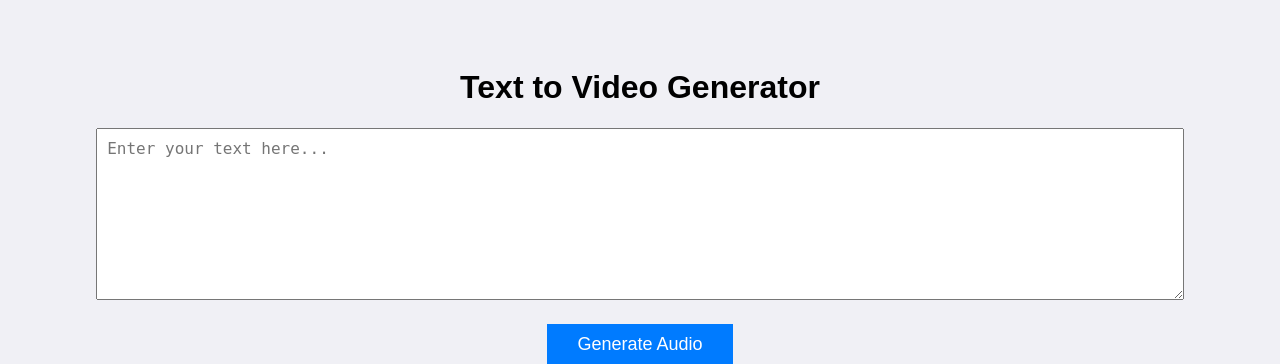
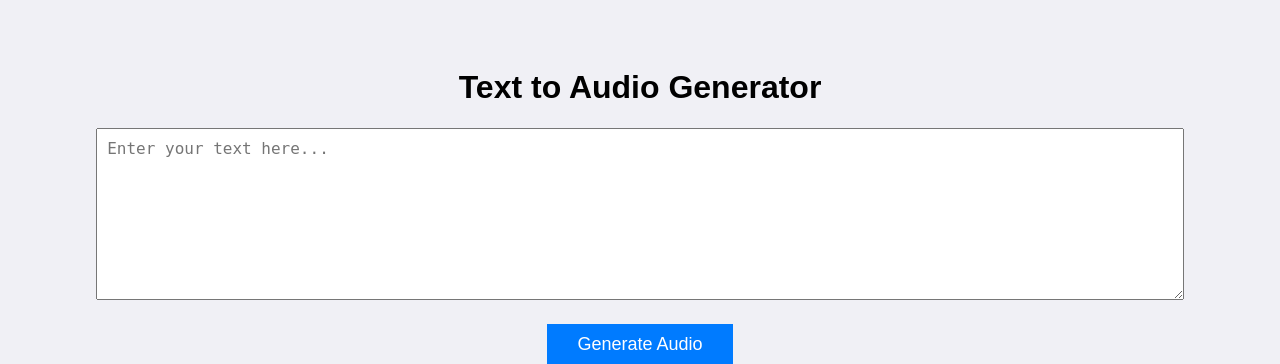
Before and after one commit to Slabire/text-to-video-site, a Flask app: page / in a window 1280 px wide. Shown: the top 364 px of the page. Run offline with Flask 3, Linux system fonts and the light colour scheme.

Commit message:
Update index.html

```diff
--- a/templates/index.html
+++ b/templates/index.html
@@ -2,7 +2,7 @@
 <html lang="en">
 <head>
     <meta charset="UTF-8">
-    <title>Text to Video Generator</title>
+    <title>Text to Audio Generator</title>
     <style>
         body {
             font-family: Arial, sans-serif;
@@ -28,7 +28,7 @@
         button:hover {
             background-color: #0056b3;
         }
-        video {
+        video, audio {
             margin-top: 30px;
             max-width: 100%;
             height: auto;
@@ -36,19 +36,18 @@
     </style>
 </head>
 <body>
-    <h1>Text to Video Generator</h1>
+    <h1>Text to Audio Generator</h1>
     <form action="/convert" method="POST">
-    <textarea name="text" placeholder="Enter your text here..." required></textarea><br>
-    <button type="submit">Generate Audio</button>
-</form>
+        <textarea name="text" placeholder="Enter your text here..." required></textarea><br>
+        <button type="submit">Generate Audio</button>
+    </form>
 
-
-    {% if video_url %}
-        <h2>Generated Video:</h2>
-        <video controls>
-            <source src="{{ video_url }}" type="video/mp4">
-            Your browser does not support the video tag.
-        </video>
+    {% if audio_path %}
+        <h2>Generated Audio:</h2>
+        <audio controls>
+            <source src="{{ audio_path }}" type="audio/mpeg">
+            Your browser does not support the audio element.
+        </audio>
     {% endif %}
 </body>
 </html>
```
